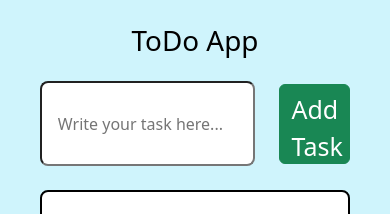
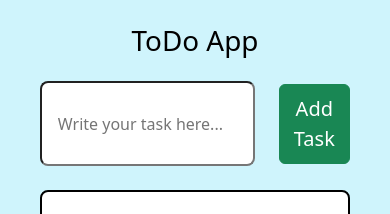
Before and after one commit to himanshumishra-98/To-Do-List, a plain HTML site: page index.html in a window 390 px wide. Shown: the top 214 px of the page. Drawn offline with nearby package versions, Linux system fonts and the light colour scheme.

Commit message:
Updated media query

```diff
--- a/style.css
+++ b/style.css
@@ -49,12 +49,13 @@ h1 {
 }
 
 
-@media (max-width:400px) {
+@media (max-width:450px) {
     body{margin: 0;}
     .input-txt {width: 60%;}
     .btn-success {
         height: 9.5vh;
         width: 20%;
+        font-size: 20px;
     }
     .main{
         padding: 1rem;
```
